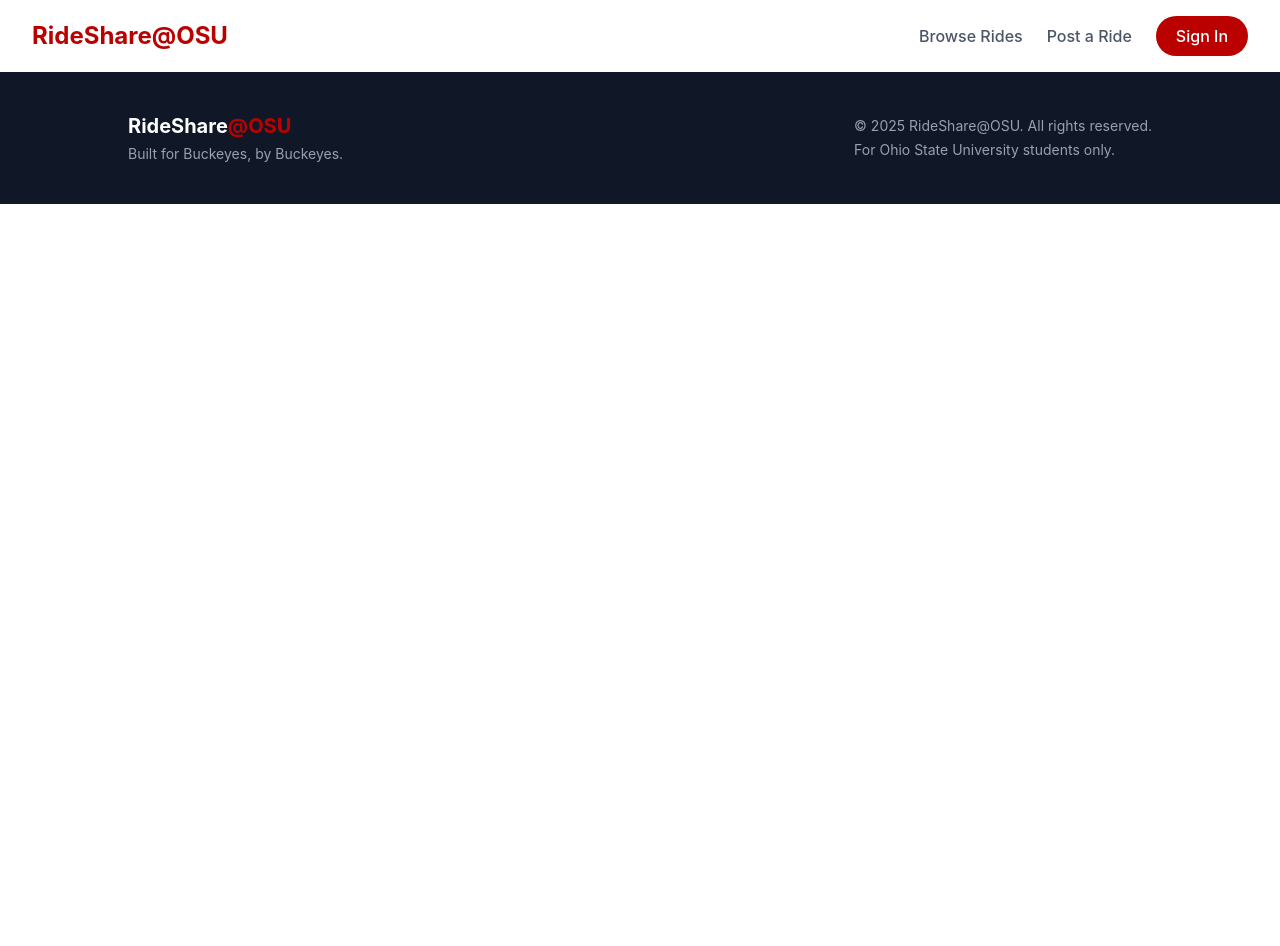
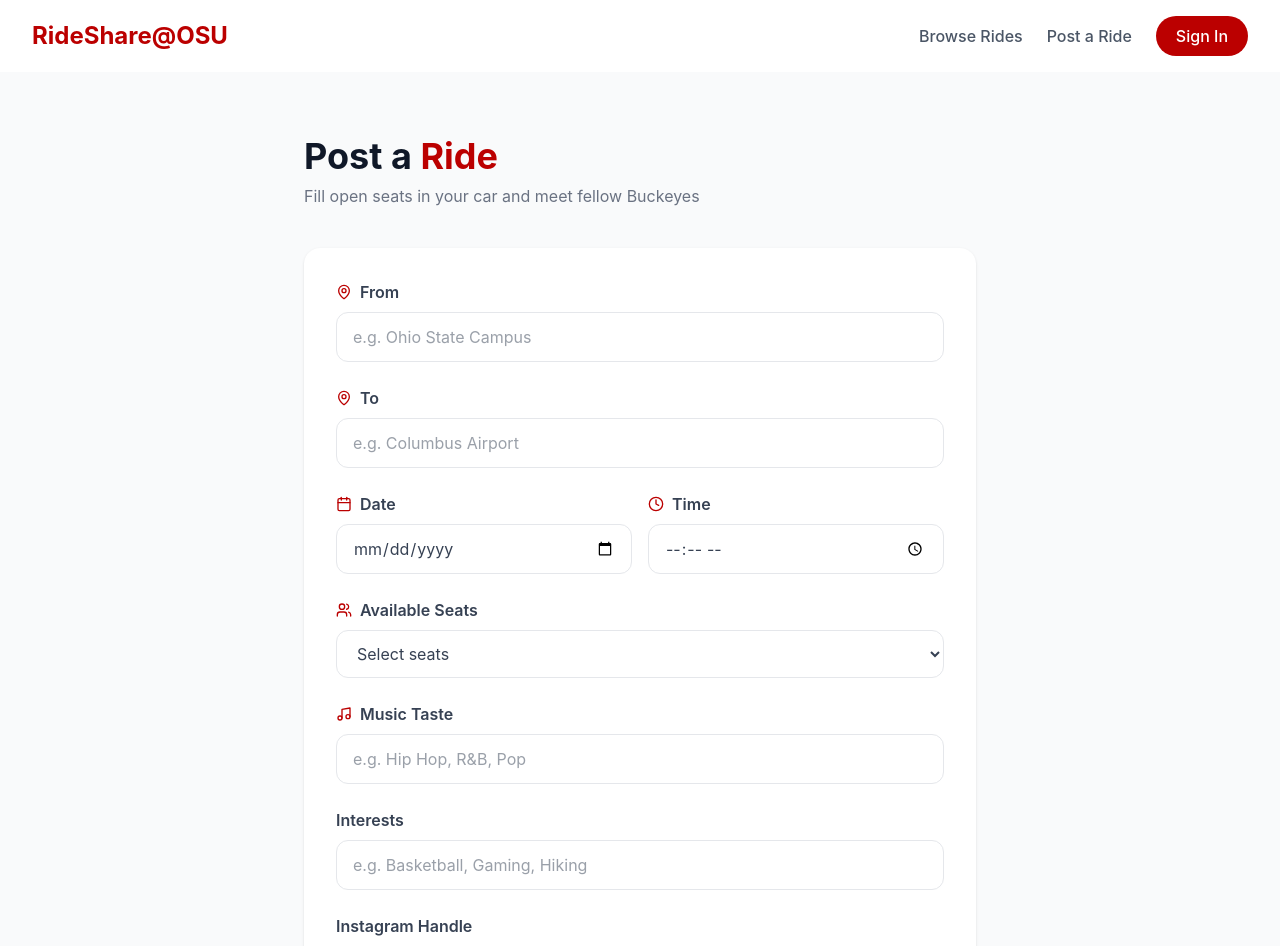
Before and after one commit to nishanthchandr4/rideshare-osu, a React (Vite) app: page /post in a window 1280 px wide. Shown: the top 946 px of the page. Before the commit the page ends 800 px from the top, so only its background shows below. Built offline with nearby package versions, Linux system fonts and the light colour scheme.

Commit message:
post rides page

```diff
--- a/src/App.jsx
+++ b/src/App.jsx
@@ -5,6 +5,7 @@ import Hero from './Hero'
 import Features from './Features'
 import HowItWorks from './HowItWorks'
 import BrowseRides from './pages/BrowseRides'
+import PostRide from './pages/PostRide'
 
 function Home() {
   return (
@@ -23,6 +24,7 @@ function App() {
       <Routes>
         <Route path="/" element={<Home />} />
         <Route path="/rides" element={<BrowseRides />} />
+        <Route path="/post" element={<PostRide />} />
       </Routes>
       <Footer />
     </div>
--- /dev/null
+++ b/src/pages/PostRide.jsx
@@ -0,0 +1,158 @@
+import { useState } from 'react'
+import { MapPin, Calendar, Clock, Users, Music } from 'lucide-react'
+
+function PostRide() {
+  const [form, setForm] = useState({
+    from: '',
+    to: '',
+    date: '',
+    time: '',
+    seats: '',
+    music: '',
+    interests: '',
+    instagram: ''
+  })
+
+  const handleChange = (e) => {
+    setForm({ ...form, [e.target.name]: e.target.value })
+  }
+
+  const handleSubmit = () => {
+    const allFilled = Object.values(form).every(value => value.trim() !== '')
+    if (!allFilled) {
+      alert('Please fill out all fields before posting your ride.')
+      return
+    }
+    console.log('Ride posted:', form)
+    alert('Your ride has been posted!')
+  }
+
+  return (
+    <div className="bg-gray-50 min-h-screen py-16 px-6">
+      <div className="max-w-2xl mx-auto">
+        <h1 className="text-4xl font-bold text-gray-900 mb-2">
+          Post a <span className="text-[#BB0000]">Ride</span>
+        </h1>
+        <p className="text-gray-500 mb-10">Fill open seats in your car and meet fellow Buckeyes</p>
+
+        <div className="bg-white rounded-2xl p-8 shadow-sm flex flex-col gap-6">
+
+          <div className="flex flex-col gap-2">
+            <label className="font-semibold text-gray-700 flex items-center gap-2">
+              <MapPin size={16} color="#BB0000" /> From
+            </label>
+            <input
+              name="from"
+              value={form.from}
+              onChange={handleChange}
+              placeholder="e.g. Ohio State Campus"
+              className="border border-gray-200 rounded-xl px-4 py-3 text-gray-700 focus:outline-none focus:border-[#BB0000]"
+            />
+          </div>
+
+          <div className="flex flex-col gap-2">
+            <label className="font-semibold text-gray-700 flex items-center gap-2">
+              <MapPin size={16} color="#BB0000" /> To
+            </label>
+            <input
+              name="to"
+              value={form.to}
+              onChange={handleChange}
+              placeholder="e.g. Columbus Airport"
+              className="border border-gray-200 rounded-xl px-4 py-3 text-gray-700 focus:outline-none focus:border-[#BB0000]"
+            />
+          </div>
+
+          <div className="flex gap-4">
+            <div className="flex flex-col gap-2 flex-1">
+              <label className="font-semibold text-gray-700 flex items-center gap-2">
+                <Calendar size={16} color="#BB0000" /> Date
+              </label>
+              <input
+                type="date"
+                name="date"
+                value={form.date}
+                onChange={handleChange}
+                className="border border-gray-200 rounded-xl px-4 py-3 text-gray-700 focus:outline-none focus:border-[#BB0000]"
+              />
+            </div>
+            <div className="flex flex-col gap-2 flex-1">
+              <label className="font-semibold text-gray-700 flex items-center gap-2">
+                <Clock size={16} color="#BB0000" /> Time
+              </label>
+              <input
+                type="time"
+                name="time"
+                value={form.time}
+                onChange={handleChange}
+                className="border border-gray-200 rounded-xl px-4 py-3 text-gray-700 focus:outline-none focus:border-[#BB0000]"
+              />
+            </div>
+          </div>
+
+          <div className="flex flex-col gap-2">
+            <label className="font-semibold text-gray-700 flex items-center gap-2">
+              <Users size={16} color="#BB0000" /> Available Seats
+            </label>
+            <select
+              name="seats"
+              value={form.seats}
+              onChange={handleChange}
+              className="border border-gray-200 rounded-xl px-4 py-3 text-gray-700 focus:outline-none focus:border-[#BB0000]"
+            >
+              <option value="">Select seats</option>
+              <option value="1">1 seat</option>
+              <option value="2">2 seats</option>
+              <option value="3">3 seats</option>
+              <option value="4">4 seats</option>
+            </select>
+          </div>
+
+          <div className="flex flex-col gap-2">
+            <label className="font-semibold text-gray-700 flex items-center gap-2">
+              <Music size={16} color="#BB0000" /> Music Taste
+            </label>
+            <input
+              name="music"
+              value={form.music}
+              onChange={handleChange}
+              placeholder="e.g. Hip Hop, R&B, Pop"
+              className="border border-gray-200 rounded-xl px-4 py-3 text-gray-700 focus:outline-none focus:border-[#BB0000]"
+            />
+          </div>
+
+          <div className="flex flex-col gap-2">
+            <label className="font-semibold text-gray-700">Interests</label>
+            <input
+              name="interests"
+              value={form.interests}
+              onChange={handleChange}
+              placeholder="e.g. Basketball, Gaming, Hiking"
+              className="border border-gray-200 rounded-xl px-4 py-3 text-gray-700 focus:outline-none focus:border-[#BB0000]"
+            />
+          </div>
+
+          <div className="flex flex-col gap-2">
+            <label className="font-semibold text-gray-700">Instagram Handle</label>
+            <input
+              name="instagram"
+              value={form.instagram}
+              onChange={handleChange}
+              placeholder="@yourusername"
+              className="border border-gray-200 rounded-xl px-4 py-3 text-gray-700 focus:outline-none focus:border-[#BB0000]"
+            />
+          </div>
+
+          <button
+            onClick={handleSubmit}
+            className="w-full bg-[#BB0000] text-white py-3 rounded-full font-semibold hover:bg-red-800 transition mt-2"
+          >
+            Post My Ride
+          </button>
+        </div>
+      </div>
+    </div>
+  )
+}
+
+export default PostRide
```
